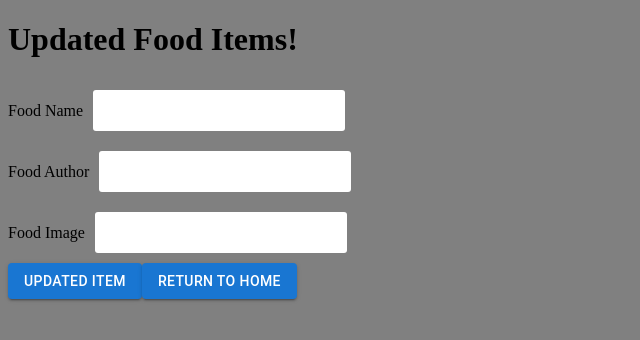
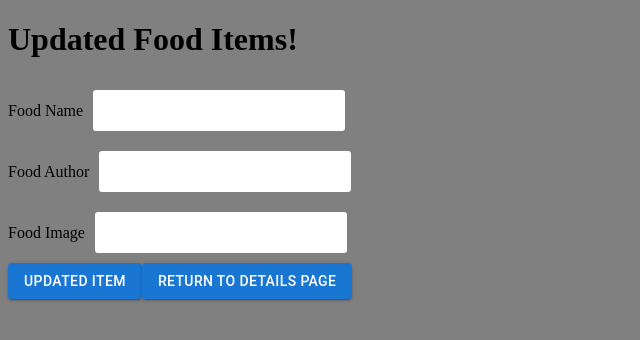
Before and after one commit to twentymurial33/murials_menu, a React (Create React App) app in the folder client/: page /edit in a window 1280 px wide. Shown: the top 340 px of the page, without its empty margins (0-640 px from the left). Built offline with nearby package versions, Linux system fonts and the light colour scheme; no server answers.

Commit message:
making changes before Brent takes a look

```diff
--- a/client/src/pages/Edit.js
+++ b/client/src/pages/Edit.js
@@ -1,8 +1,11 @@
 import React, { useState, useEffect } from "react";
 import Button from "@mui/material/Button";
 import styled from "styled-components";
+import { useNavigate } from "react-router-dom";
+import axios from "axios";
 
 function Edit() {
+  const navigate = useNavigate();
   const [editFood, setEditFood] = useState({
     foodName: "",
     foodAuthor: "",
@@ -13,6 +16,7 @@ function Edit() {
     const editFoodId = async () => {
       const reqdata = await fetch("http://localhost:5000/food");
       const response = reqdata.json();
+      console.log(response);
     };
     editFoodId();
   }, []);
@@ -23,6 +27,12 @@ function Edit() {
 
   const FormHandle = (e) => {
     e.preventDefault();
+    const res = axios.post("http://localhost:5000/food", editFood);
+    console.log(res);
+  };
+
+  const navigateToEdit = () => {
+    navigate("/details");
   };
 
   return (
@@ -62,8 +72,12 @@ function Edit() {
               <Button variant="contained" type="submit">
                 Updated Item
               </Button>
-              <Button variant="contained" type="submit">
-                Return To Home
+              <Button
+                variant="contained"
+                type="submit"
+                onClick={navigateToEdit}
+              >
+                Return To Details Page
               </Button>
             </div>
           </form>
```
